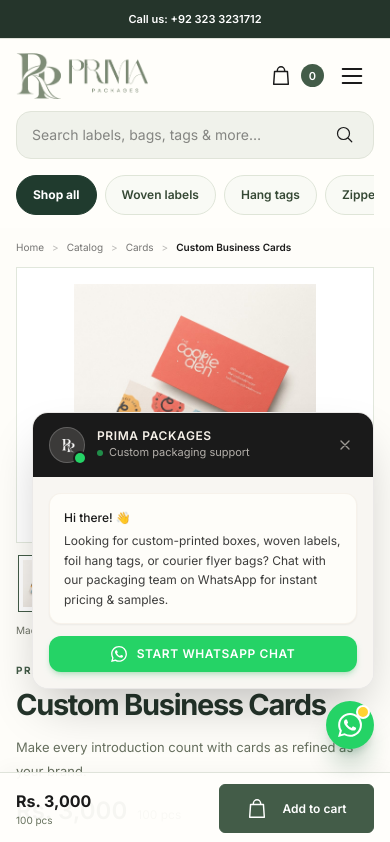
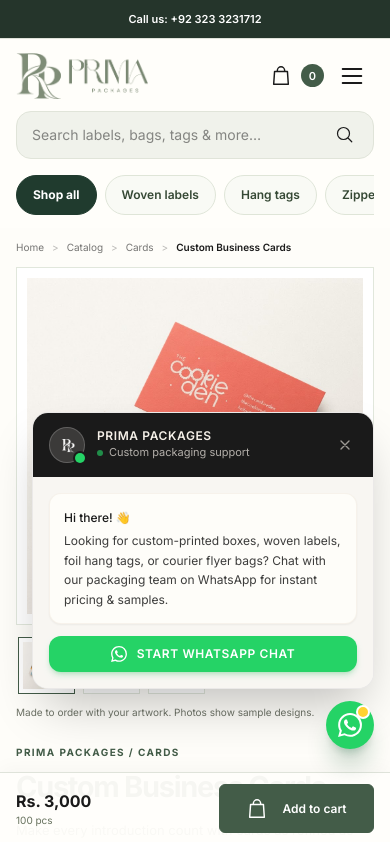
Before and after one commit to ismailharoon/prima-packages-web, a Next.js app: page /products/business-cards in a window 390 px wide. Shown: the top 842 px of the page. Built offline with nearby package versions, Linux system fonts and the light colour scheme.

Commit message:
Fix image cropping: set aspect-ratio 1 and strict object-fit contain on main photo and thumbnails

```diff
--- a/src/app/globals.css
+++ b/src/app/globals.css
@@ -181,7 +181,9 @@
 .product-breadcrumb { padding-block: 7px; }
 .product-layout { display: grid; grid-template-columns: 1.05fr 1fr; gap: 60px; align-items: start; padding-top: 8px; }
 .product-gallery { position: sticky; top: 24px; }
-.product-main-photo { position: relative; aspect-ratio: 1.07; background: #ffffff; border: 1px solid #e1e7dc; border-radius: 0; overflow: hidden; }
+.product-main-photo { position: relative; aspect-ratio: 1; background: #ffffff; border: 1px solid #e1e7dc; border-radius: 0; overflow: hidden; }
+.product-main-photo img { object-fit: contain !important; object-position: center !important; }
+.product-thumbnails button img { object-fit: contain !important; object-position: center !important; }
 .gallery-counter { position: absolute; right: 15px; bottom: 15px; border-radius: 0; background: #fffefbd9; font-size: 11px; padding: 6px 12px; }
 .product-thumbnails { display: flex; gap: 10px; margin-top: 14px; overflow-x: auto; padding: 2px; }
 .product-thumbnails button { width: 75px; height: 75px; position: relative; border-radius: 0; overflow: hidden; border: 1px solid #e1e7dc; flex-shrink: 0; cursor: pointer; background: #ffffff; }
@@ -346,7 +348,7 @@
   .product-breadcrumb nav { font-size: 10px; padding-block: 13px; }
   .product-layout { display: block; padding-top: 0; }
   .product-gallery { position: static; }
-  .product-main-photo { aspect-ratio: 1.3; }
+  .product-main-photo { aspect-ratio: 1; }
   .product-thumbnails { margin-top: 10px; gap: 8px; }
   .product-thumbnails button { width: 57px; height: 57px; }
   .gallery-caption { font-size: 10px; margin-top: 8px; }
--- a/src/app/products/[slug]/product-detail.tsx
+++ b/src/app/products/[slug]/product-detail.tsx
@@ -129,7 +129,8 @@
               loading="eager"
               fetchPriority="high"
               sizes="(max-width: 700px) 100vw, 600px"
-              className="object-contain p-4"
+              style={{ objectFit: 'contain', objectPosition: 'center', padding: '10px' }}
+              className="object-contain"
             />
             <span className="gallery-counter">
               {imageIndex + 1} / {images.length}
@@ -144,7 +145,14 @@
                 aria-label={`Show photo ${index + 1}`}
                 aria-pressed={index === imageIndex}
               >
-                <Image src={src} alt="" fill sizes="80px" className="object-contain p-1" />
+                <Image
+                  src={src}
+                  alt=""
+                  fill
+                  sizes="80px"
+                  style={{ objectFit: 'contain', objectPosition: 'center', padding: '4px' }}
+                  className="object-contain"
+                />
               </button>
             ))}
           </div>
--- a/src/components/ui/ProductCard.tsx
+++ b/src/components/ui/ProductCard.tsx
@@ -28,7 +28,8 @@
           alt={product.name}
           fill
           sizes="(max-width: 640px) 100vw, (max-width: 1024px) 45vw, 290px"
-          className="object-contain p-2.5 group-hover:scale-105 transition-transform duration-500 ease-out"
+          style={{ objectFit: 'contain', padding: '10px' }}
+          className="object-contain group-hover:scale-105 transition-transform duration-500 ease-out"
         />
       </Link>
 
```
